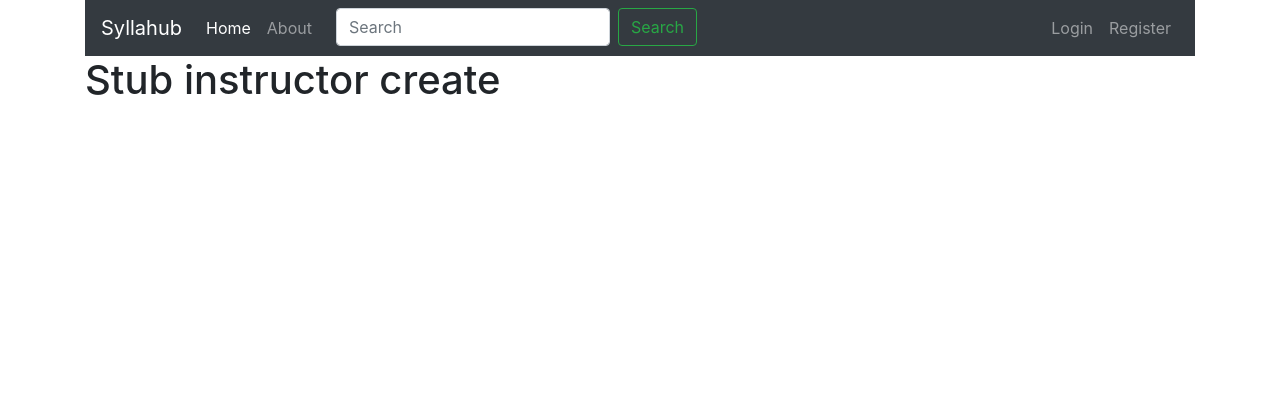
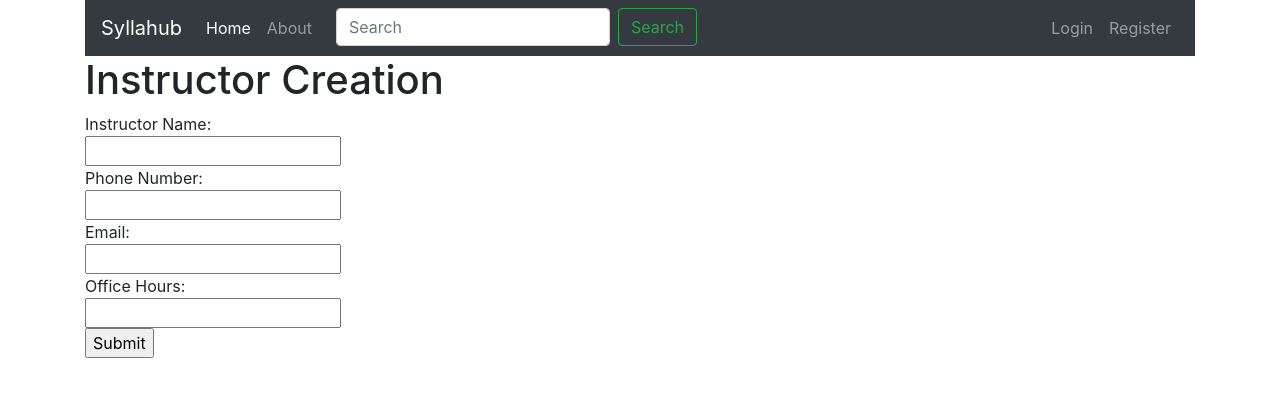
Before and after one commit to JarvisCapstone/Syllahub, a Flask app: page /instructor/create in a window 1280 px wide. Shown: the top 397 px of the page. Run offline with Flask 2, Linux system fonts and the light colour scheme; some libraries are stand-ins or nearby versions.

Commit message:
adding code to create, routes, forms

```diff
--- /dev/null
+++ b/app/instructor/forms.py
@@ -0,0 +1,11 @@
+from flask_wtf import FlaskForm
+from wtforms import StringField, SubmitField, IntegerField
+from wtforms.validators import ValidationError, DataRequired, Email
+from app.models import Instructor
+
+class createInstructorForm(FlaskForm):
+    name = StringField('InstructorName')
+    phone = IntegerField('PhoneNumber')
+    email = StringField('Email')
+    hours = StringField('OfficeHours')
+    submit = SubmitField('Submit')
--- a/app/instructor/routes.py
+++ b/app/instructor/routes.py
@@ -1,4 +1,5 @@
 from app.instructor import bp
+from app.instructor.forms import createInstructorForm
 from flask import render_template
 from flask_login import current_user, login_required
 
@@ -10,7 +11,8 @@ def index():
 
 @bp.route('/create', methods=['GET', 'POST'])
 def create():
-    return render_template('instructor/create.html')
+    form = createInstructorForm()
+    return render_template('instructor/create.html', form=form)
 
 
 
--- a/app/templates/instructor/create.html
+++ b/app/templates/instructor/create.html
@@ -3,5 +3,28 @@
 {% block title %}Index{% endblock %}
 
 {% block app_content %}
-    <h1>Stub instructor create</h1>
+    <h1>Instructor Creation</h1>
+
+    <form method="post">
+        {{ form.hidden_tag() }}
+        Instructor Name:<br>
+        <input type="text" name="InstructorName"><br>
+        Phone Number:<br>
+        <input type="number" name="PhoneNumber"><br>
+        Email:<br>
+        <input type="text" name="Email"><br>
+        Office Hours:<br>
+        <input type="text" name="OfficeHours"><br>
+        <input type="submit" value="Submit">
+    </form>
 {% endblock %}
+
+<!-- Prompt for:
+    1. Instructor Name/ID
+    2. Phone Number
+    3. Email
+    4. Office Hours
+
+    Give 4 submit fields to store in database
+    No password
+-->
--- a/config.py
+++ b/config.py
@@ -14,7 +14,7 @@ class Config(object):
     database = "syllahub"
 
     SQLALCHEMY_ECHO = True
-    SQLALCHEMY_DATABASE_URI = "mysql://root:newpassword@localhost:3306/syllahub"
+    SQLALCHEMY_DATABASE_URI = "mysql://root:Winston@localhost:3306/Syllahub"
     #SQLALCHEMY_DATABASE_URI = "mysql://nick:temppassword@localhost:3306/syllahub"
     #SQLALCHEMY_DATABASE_URI = "mysql+pymysql://root:temppassword@localhost:3306/syllahub"
     #SQLALCHEMY_DATABASE_URI = "mysql://root:9UfhC%DHbC.G=tY.@localhost:3306/syllahub"
```
Also changed, not shown: Testing/Inst_Index_Test.py (added, +10 -0 lines), app/templates/instructor/index.html (+10 -0 lines).
